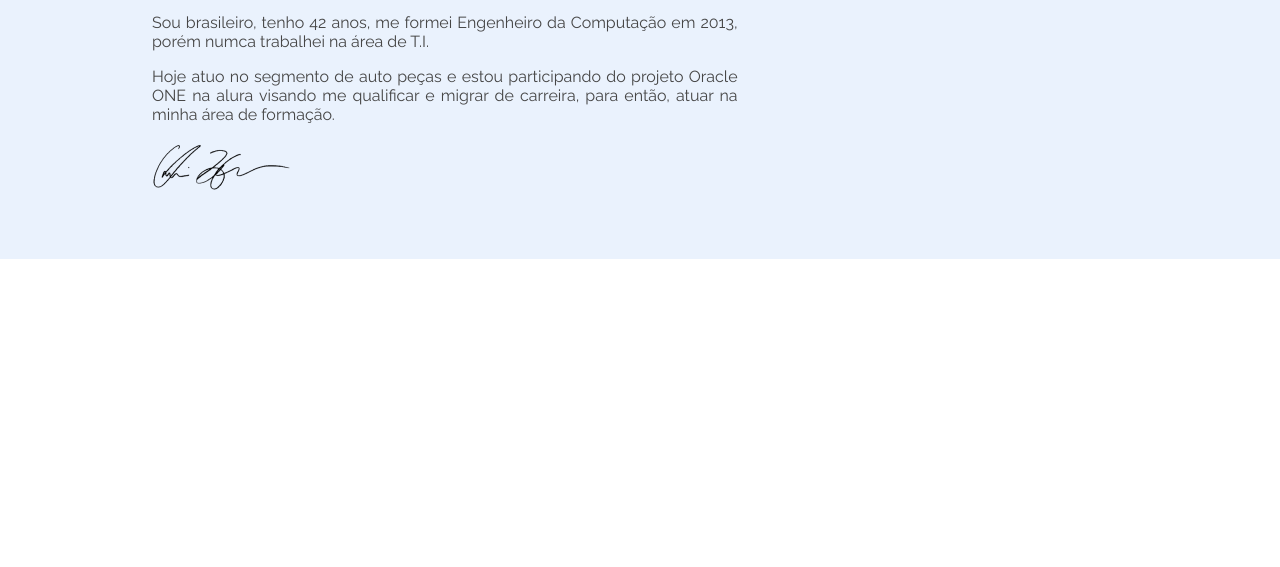
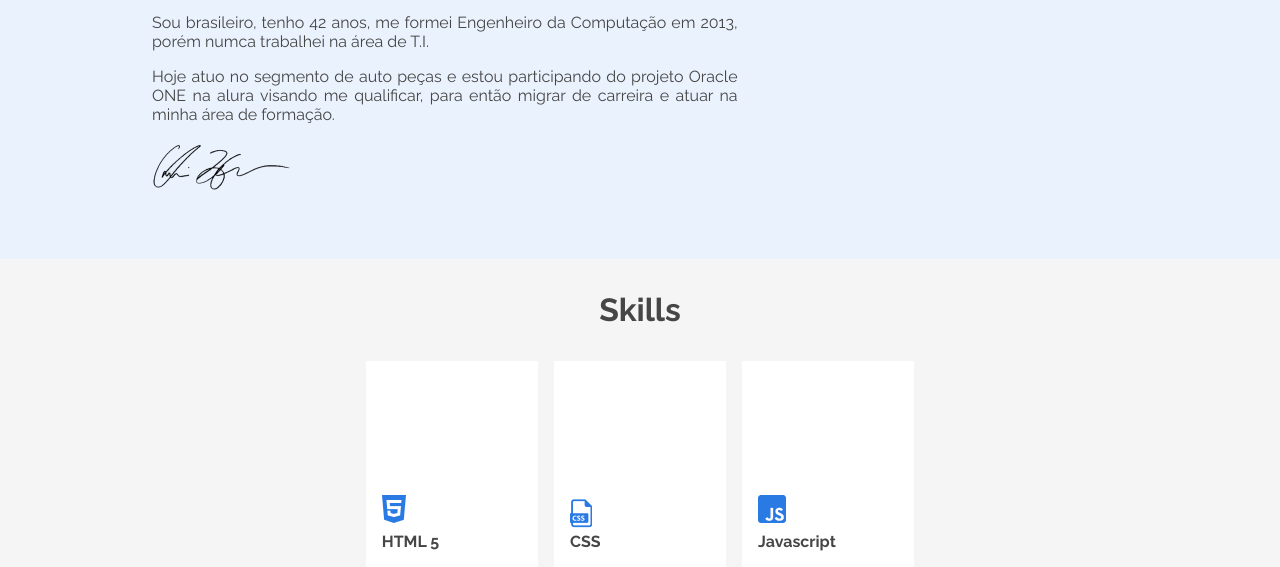
Before and after one commit to rodrigoborgescardoso/challenge-portfolio, a plain HTML site: page index.html in a window 1280 px wide. Shown: the part 644-1211 px from the top of the page. Before the commit the page ends 903 px from the top, so only its background shows below. Drawn offline with Linux system fonts and the light colour scheme.

Commit message:
Criação da seção Skills

```diff
--- /dev/null
+++ b/assets/css/skills/skills-item.css
@@ -0,0 +1,25 @@
+.skills__item {
+    align-items: end;
+    background-color: #FFFFFF;
+    background-position-x: 1rem;
+    background-position-y: calc(174px - 2.5rem);
+    background-repeat: no-repeat;
+    display: flex;
+    height: 174px;
+    margin-right: 1rem;
+    padding: 1rem;
+    width: calc(16% - 1rem);
+}
+
+.skills__item--html5 {
+    background-image: url('../../images/htlm.png');
+}
+
+.skills__item--css {
+    background-image: url('../../images/css_icon.png');
+}
+
+.skills__item--javascript {
+    background-image: url('../../images/js_icon.png');
+    margin-right: 0;
+}
--- /dev/null
+++ b/assets/css/skills/skills-lista.css
@@ -0,0 +1,5 @@
+.skills__lista {
+    display: flex;
+    justify-content: center;
+    margin-top: 2rem;
+}
--- /dev/null
+++ b/assets/css/skills/skills-nome.css
@@ -0,0 +1,5 @@
+.skills__nome {
+    font-size: 1rem;
+    font-weight: 700;
+    line-height: 1.1875rem;
+}
--- /dev/null
+++ b/assets/css/skills/skills-titulo.css
@@ -0,0 +1,5 @@
+.skills__titulo {
+    font-size: 2rem;
+    font-weight: 700;
+    line-height: 2.375rem;
+}
--- /dev/null
+++ b/assets/css/skills/skills.css
@@ -0,0 +1,5 @@
+.skills {
+    background-color: var(--cinza-claro);
+    padding: 2rem 9.5rem 0 9.5rem;
+    text-align: center;
+}
--- a/index.html
+++ b/index.html
@@ -24,6 +24,11 @@
         <link rel="stylesheet" href="assets/css/sobreMim/sobreMim-titulo.css">
         <link rel="stylesheet" href="assets/css/sobreMim/sobreMim-biografia.css">
         <link rel="stylesheet" href="assets/css/sobreMim/sobreMim-assinatura.css">
+        <link rel="stylesheet" href="assets/css/skills/skills.css">
+        <link rel="stylesheet" href="assets/css/skills/skills-titulo.css">
+        <link rel="stylesheet" href="assets/css/skills/skills-lista.css">
+        <link rel="stylesheet" href="assets/css/skills/skills-item.css">
+        <link rel="stylesheet" href="assets/css/skills/skills-nome.css">
     </head>
     <body>
         <header class="cabecalho">
@@ -60,8 +65,23 @@
         <section class="sobre-mim">
             <h2 class="sobre-mim__titulo">Sobre mim</h2>
             <p class="sobre-mim__biografia">Sou brasileiro, tenho 42 anos, me formei Engenheiro da Computação em 2013, porém numca trabalhei na área de T.I.</p>
-            <p class="sobre-mim__biografia">Hoje atuo no segmento de auto peças e estou participando do projeto Oracle ONE na alura visando me qualificar e migrar de carreira, para então, atuar na minha área de formação. </p>
+            <p class="sobre-mim__biografia">Hoje atuo no segmento de auto peças e estou participando do projeto Oracle ONE na alura visando me qualificar, para então migrar de carreira e atuar na minha área de formação.</p>
             <img class="sobre-mim__assinatura" src="assets/images/signature.png">
+        </section>
+
+        <section class="skills">
+            <h2 class="skills__titulo">Skills</h2>
+            <div class="skills__lista">
+                <div class="skills__item skills__item--html5">
+                    <span class="skills__nome">HTML 5</span>
+                </div>
+                <div class="skills__item skills__item--css">
+                    <span class="skills__nome">CSS</span>
+                </div>
+                <div class="skills__item skills__item--javascript">
+                    <span class="skills__nome">Javascript</span>
+                </div>
+            </div>
         </section>
     </body>
 </html>
```
